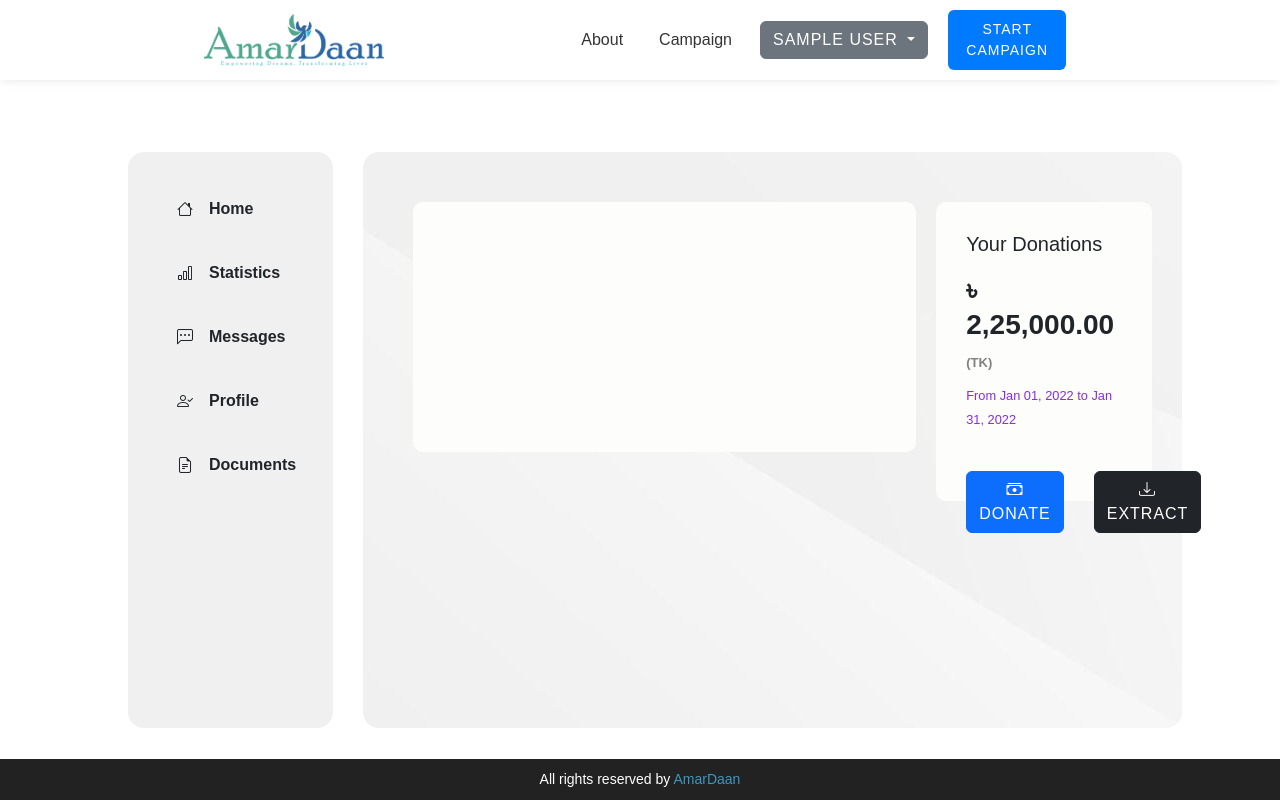
After one commit to MamunKhan71/AmarDaan, a Flask app: page /statistics in a window 1280 px wide. The commit adds this page. Run offline with Flask 3, Linux system fonts and the light colour scheme; the visitor is signed in with stand-in values (Sample User, id 1); some libraries are stand-ins or nearby versions; some web fonts are replaced.

Commit message:
Statistics Class!

```diff
--- a/AmarDaan/views.py
+++ b/AmarDaan/views.py
@@ -187,3 +187,8 @@ def otp_verified():
             return render_template('error.html', message="An error occurred while saving data.")
     else:
         return render_template("error.html", message="ERROR 404 - WRONG OTP")
+
+@views.route('/statistics')
+@login_required
+def statistics():
+    return render_template('statistics.html', user=current_user)
--- /dev/null
+++ b/amardaan/static/css/sta_container.css
@@ -0,0 +1,36 @@
+.sta-aligner{
+    display: flex;
+    justify-content: center;
+    align-items: center;
+    width: 100%;
+}
+.sta-container{
+    padding: 50px;
+    display: grid;
+    width: 100%;
+    grid-template-columns: 70% 30%;
+    gap: 20px;
+
+}
+.sta-col1{
+    background-color: rgb(253, 253, 251);
+    border-radius: 10px;
+    height: 250px;
+}
+
+.sta-col2{
+    background-color: rgb(253, 253, 251);
+    border-radius: 10px;
+}
+.sta-inside{
+    padding: 30px;
+}
+.button-class{
+    padding: 40px 0px 0px 0px;
+    display: grid;
+    height: 40px;
+    width: 100%;
+    grid-template-columns: 1fr 1fr;
+    gap: 30px;
+    text-align: center;
+}
--- a/amardaan/templates/dashboard.html
+++ b/amardaan/templates/dashboard.html
@@ -1,6 +1,8 @@
 {% extends 'base.html' %}
 {% block link %}
 <link rel="stylesheet" type="text/css" href="{{ url_for('static', filename='css/dashboard.css') }}">
+{% block l1 %}
+{% endblock %}
 {% endblock %}
 
 {% block content %}
@@ -19,7 +21,7 @@
                                         class="bi bi-house icon"></i><span>Home</span></a>
                             </li>
                             <li>
-                                <a href="#"><i class="bi bi-bar-chart icon"></i><span>Statistics</span></a>
+                                <a href="{{url_for('views.statistics')}}"><i class="bi bi-bar-chart icon"></i><span>Statistics</span></a>
                             </li>
                             <li>
                                 <a href="#"><i class="bi bi-chat-left-dots icon"></i><span>Messages</span></a>
@@ -35,6 +37,7 @@
                 </div>
             </div>
             <div class="col2">
+                {% block b1 %}
                 <div class="inside-col-div">
                     <div class="in-col1">
                         <div class="profile-container">
@@ -52,7 +55,6 @@
                             <button style="border: 0px; border-radius: 10px; background-color: red;color:white;"
                                 id="update-profile-button">Update New Photo</button>
                             <input type="file" id="upload-input" accept=".jpg, .jpeg, .png" style="display: none;">
-
                         </div>
                         <div class="about-me">
                             <p>A passionate donator who aims to solve peoples problem as much as he can!</p>
@@ -131,14 +133,15 @@
                                 <button class="btn btn-danger" style="width: 100%;" type="submit">Update Profile</button>
                             </div>
                         </div>
-                    </form>
+                        </form>
                 </div>
+                {% endblock %}
                 </div>
             </div>
         </div>
     </div>
 </body>
-
+{% block script %}
 <script>
     document.addEventListener('DOMContentLoaded', function () {
         const updateButton = document.getElementById('update-profile-button');
@@ -251,5 +254,5 @@
         });
     });
 </script>
-
 {% endblock %}
+{% endblock %}
--- /dev/null
+++ b/amardaan/templates/statistics.html
@@ -0,0 +1,25 @@
+{% extends 'dashboard.html' %}
+{% block l1 %}
+<link rel="stylesheet" href="{{url_for('static', filename='css/sta_container.css')}}">
+{% endblock %}
+{% block b1 %}
+<div class="sta-aligner">
+    <div class="sta-container">
+        <div class="sta-col1">
+            </div>
+
+        <div class="sta-col2">
+            <div class="sta-inside">
+                <h5>Your Donations</h5>
+                <h3 style="font-weight: 600; padding-top: 10px;">৳ 2,25,000.00 <small style="color: grey; font-size: small;">(TK)</small> </h3>
+                <small style="font-size: .8rem; padding-top: 10px;color: blueviolet">From Jan 01, 2022 to Jan 31, 2022</small>
+                <strong></strong>
+                <div class="button-class">
+                        <button class="btn btn-primary"><i class="bi bi-cash-stack"></i> Donate</button>
+                        <button class="btn btn-dark"><i class="bi bi-download"></i> Extract</button>
+                </div>
+            </div>
+        </div>
+    </div>
+</div>
+{% endblock %}
```
